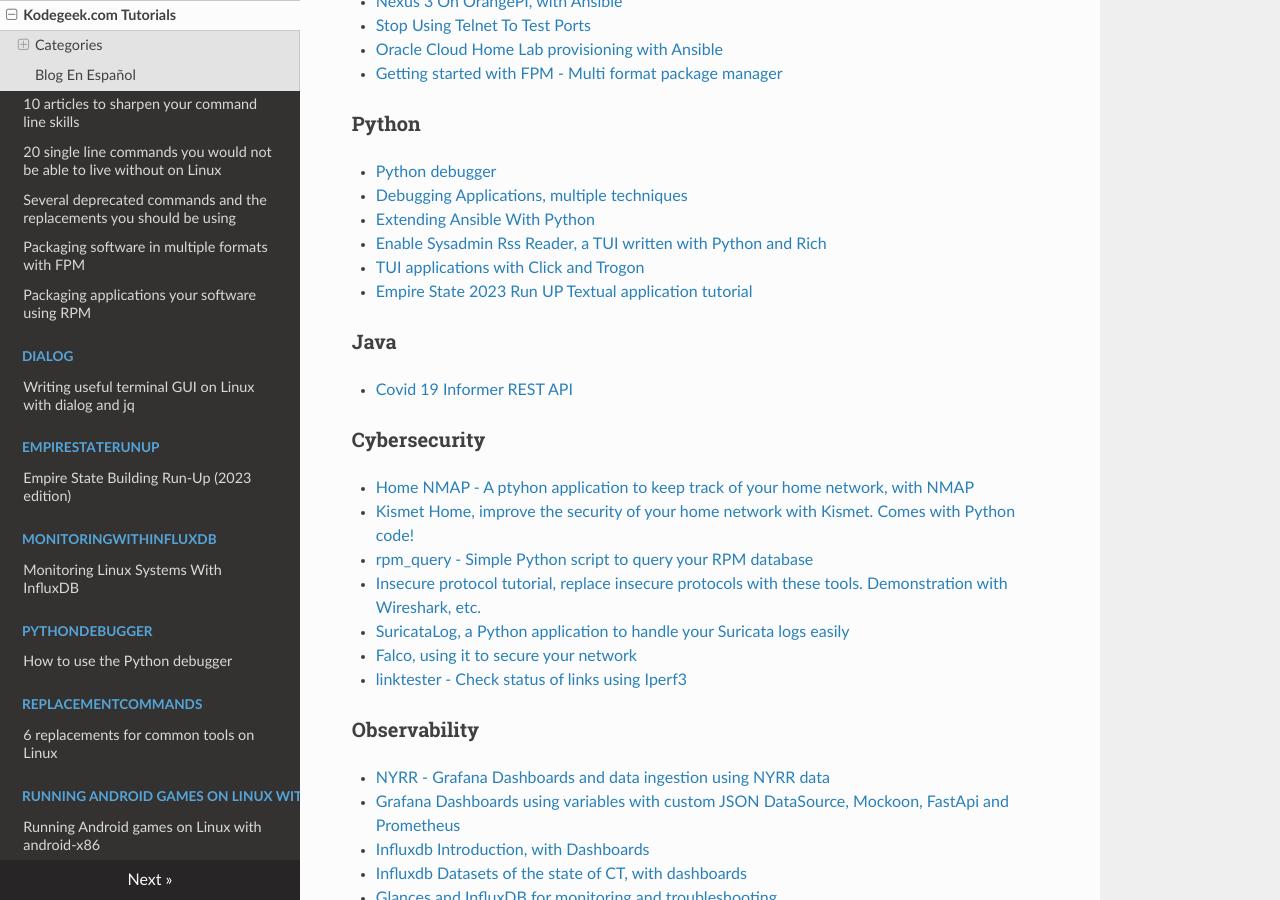
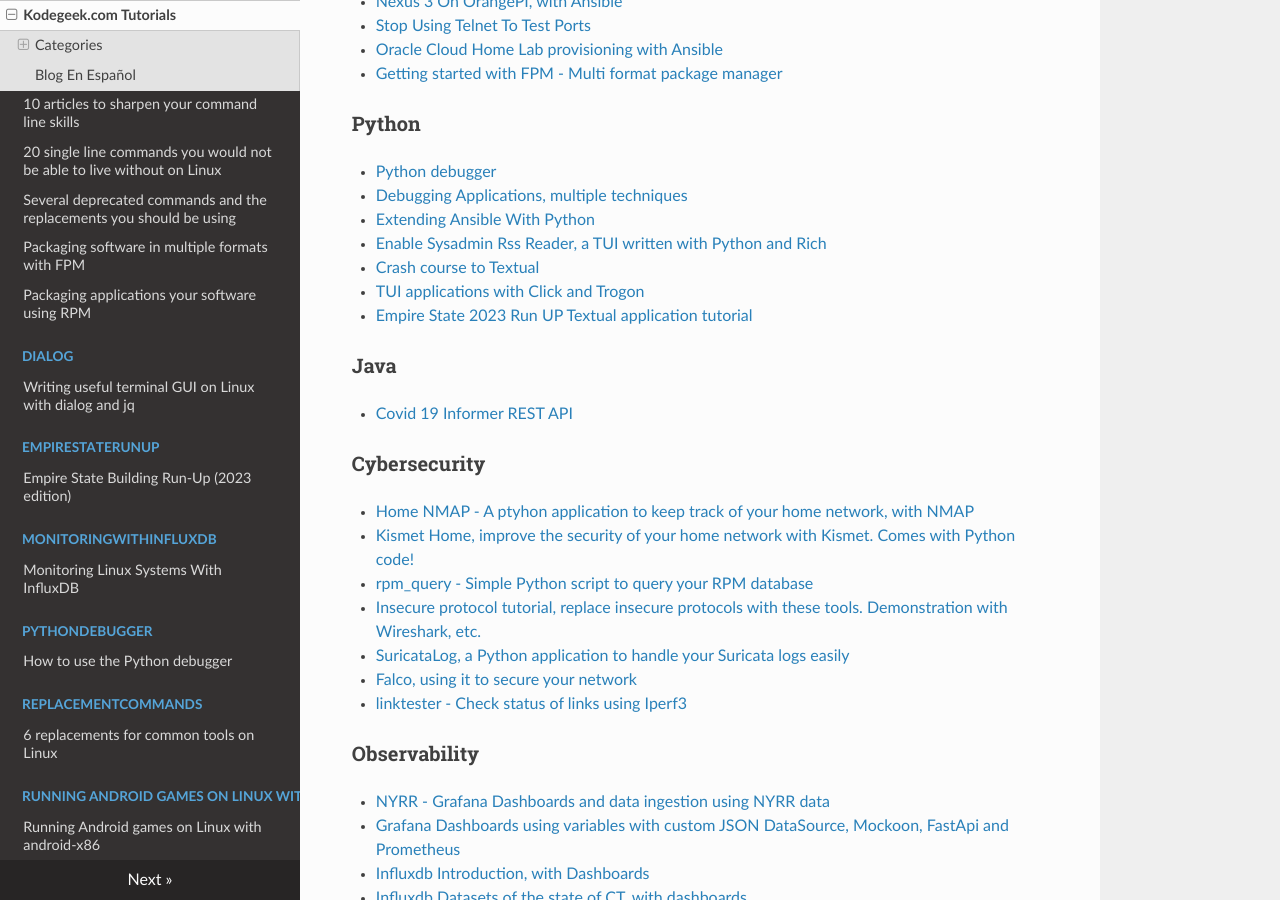
Before and after one commit to josevnz/tutorials, an MkDocs documentation site: the page built from docs/README.md, in a window 1280 px wide and 900 px high, scrolled down 782 px. Built offline with MkDocs 1.6.1, drawn with Linux system fonts in a browser that asks for light colours; nearby versions of some CDN libraries.

Commit message:
Updated index

```diff
--- a/docs/README.md
+++ b/docs/README.md
@@ -36,6 +36,7 @@
 * [Debugging Applications, multiple techniques](DebuggingApplications/README.md)
 * [Extending Ansible With Python](ExtendingAnsibleWithPython/README.md)
 * [Enable Sysadmin Rss Reader, a TUI written with Python and Rich](EnableSysadminRssReader/README.md)
+* [Crash course to Textual](Textualize/TUTORIAL.md)
 * [TUI applications with Click and Trogon](CLIWithClickAndTrogon/README.md)
 * [Empire State 2023 Run UP Textual application tutorial](EmpireStateRunUp/TUTORIAL.md)
 
```
